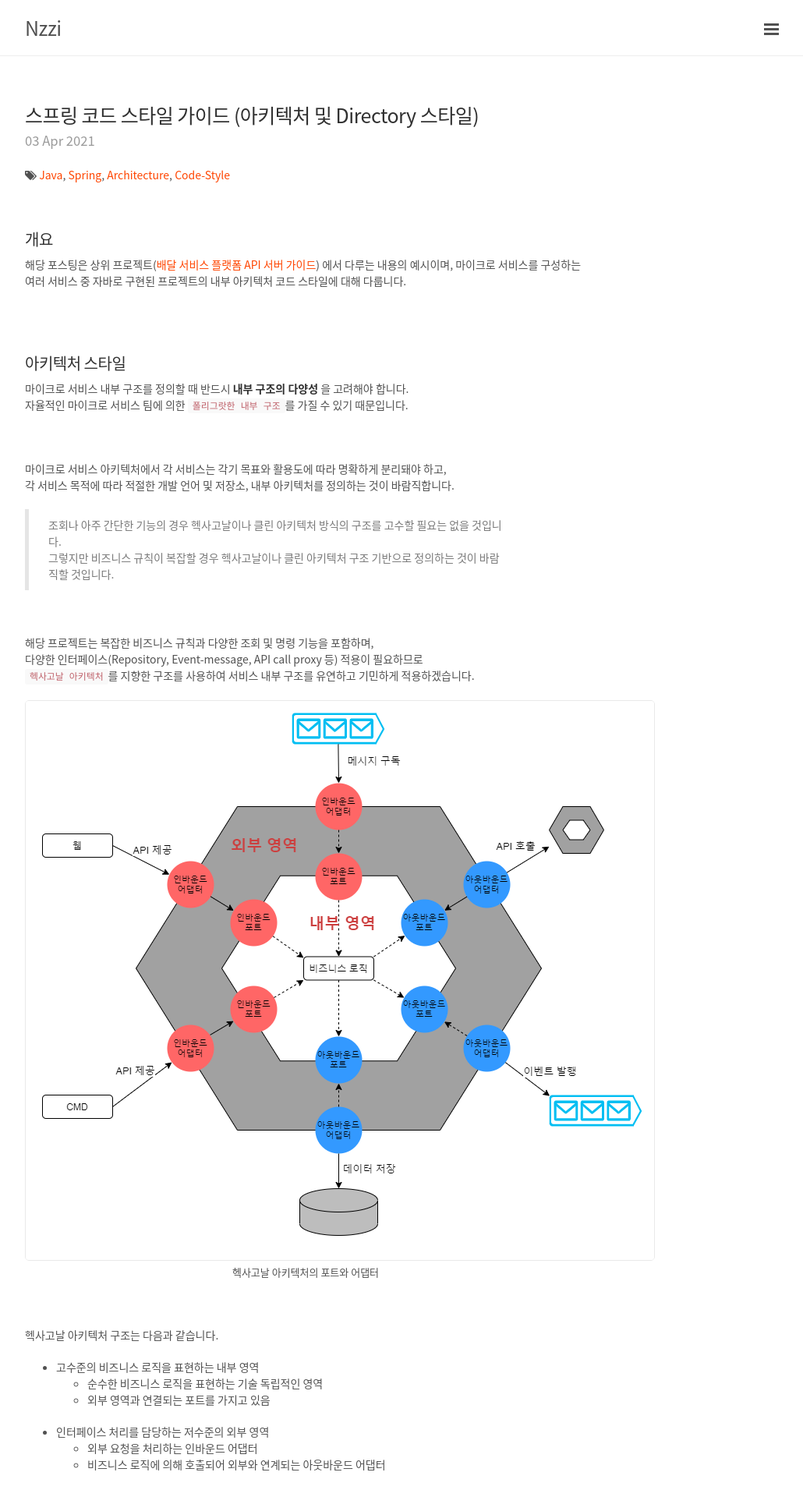
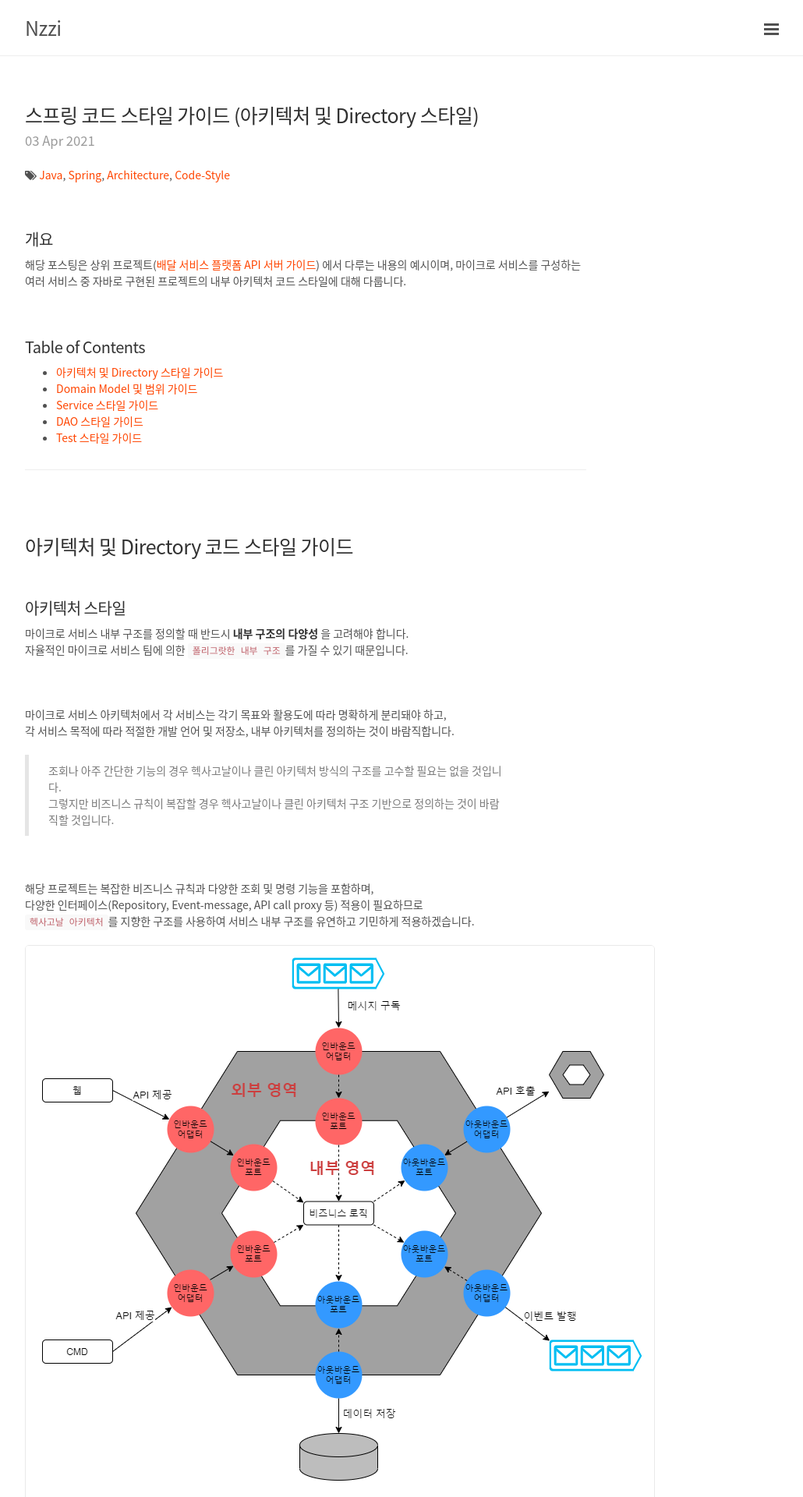
Before and after one commit to cholnh/cholnh.github.io, a Jekyll site: the page built from _posts/Dev/Spring/2021-4-3-스프링-코드-스타일-가이드-directory.md, in a window 1280 px wide. Shown: the top 1920 px of the page at 78% size, without its empty margins (248-1278 px from the left). Built offline with Jekyll 4.4.1, drawn with Linux system fonts in a browser that asks for light colours; comment, search, counter and statistics services are not loaded.

Commit message:
table of content 추가

```diff
--- a/_posts/Dev/Spring/2021-4-3-스프링-코드-스타일-가이드-directory.md
+++ b/_posts/Dev/Spring/2021-4-3-스프링-코드-스타일-가이드-directory.md
@@ -11,8 +11,21 @@ comments: true
 해당 포스팅은 상위 프로젝트([배달 서비스 플랫폼 API 서버 가이드](https://github.com/cholnh/delivery-platform-server-guide#배달-서비스-플랫폼-api-서버-가이드))
 에서 다루는 내용의 예시이며, 마이크로 서비스를 구성하는 여러 서비스 중 자바로 구현된 프로젝트의 내부 아키텍처 코드 스타일에 대해 다룹니다.
 
-<br/><br/>
+<br/>
 
+#### Table of Contents
+
+- [아키텍처 및 Directory 스타일 가이드]({{ site.url }}/spring/스프링-코드-스타일-가이드-directory.html)
+- [Domain Model 및 범위 가이드]({{ site.url }}/spring/스프링-코드-스타일-가이드-domain.html)
+- [Service 스타일 가이드]({{ site.url }}/spring/스프링-코드-스타일-가이드-service.html)
+- [DAO 스타일 가이드]({{ site.url }}/spring/스프링-코드-스타일-가이드-dao.html)
+- [Test 스타일 가이드]({{ site.url }}/spring/스프링-코드-스타일-가이드-test.html)
+
+<hr/><br/>
+
+### 아키텍처 및 Directory 코드 스타일 가이드
+
+<br/>
 
 #### 아키텍처 스타일
 
```
Also changed, not shown: _posts/Dev/Spring/2021-4-3-스프링-코드-스타일-가이드-service.md (+15 -1 lines).
